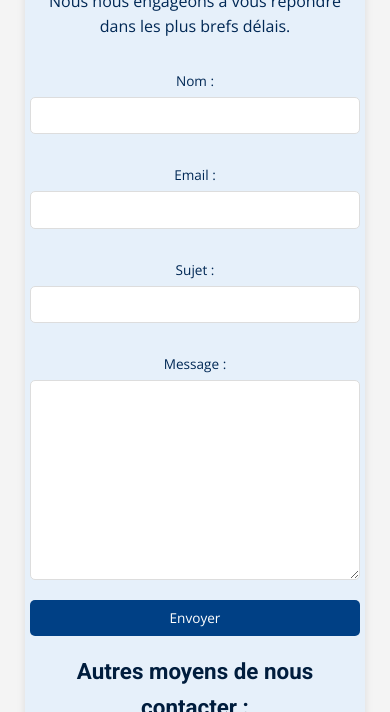
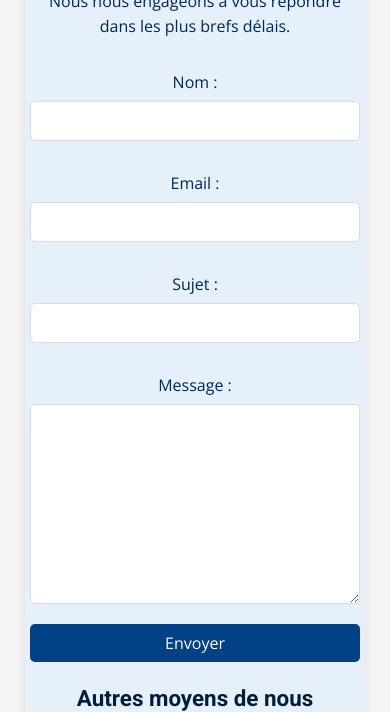
Before and after one commit to Nox57/website, a React (Create React App) app: page /contact in a window 390 px wide. Shown: the part 392-1104 px from the top of the page. Built offline with nearby package versions, Linux system fonts and the light colour scheme.

Commit message:
Contact update + CSS

```diff
--- a/package.json
+++ b/package.json
@@ -3,6 +3,7 @@
   "version": "0.1.0",
   "private": true,
   "dependencies": {
+    "@emailjs/browser": "^4.4.1",
     "@testing-library/jest-dom": "^5.14.1",
     "@testing-library/react": "^13.0.0",
     "@testing-library/user-event": "^13.2.1",
--- a/src/components/HeroSection/HeroSection.css
+++ b/src/components/HeroSection/HeroSection.css
@@ -64,7 +64,7 @@
 
 @media (max-width: 992px) {
     .heroTitle {
-        font-size: 2rem;
+        font-size: 1.8rem;
     }
 
     .heroText {
@@ -108,11 +108,11 @@
     }
 
     .heroText {
-        font-size: 0.8rem;
+        font-size: 1rem;
     }
 
     .heroLink {
         padding: 0.6rem 1.2rem;
-        font-size: 0.8rem;
+        font-size: 1rem;
     }
 }
--- a/src/components/ServiceCard/ServiceCard.css
+++ b/src/components/ServiceCard/ServiceCard.css
@@ -106,6 +106,6 @@
     }
 
     .serviceCard p {
-        font-size: 0.8rem;
+        font-size: 0.9rem;
     }
 }
--- a/src/components/ServicesSection/ServicesSection.css
+++ b/src/components/ServicesSection/ServicesSection.css
@@ -56,7 +56,7 @@
     }
 
     .servicesSection p {
-        font-size: 0.9rem;
+        font-size: 1rem;
     }
 
     .react-multi-carousel-arrow--left {
@@ -79,7 +79,7 @@
     }
 
     .servicesSection p {
-        font-size: 0.9rem;
+        font-size: 1rem;
     }
 
     .react-multi-carousel-arrow--left {
@@ -102,7 +102,7 @@
     }
 
     .servicesSection p {
-        font-size: 0.8rem;
+        font-size: 1rem;
     }
 
     .react-multi-carousel-arrow--left {
--- a/src/pages/Contact/Contact.css
+++ b/src/pages/Contact/Contact.css
@@ -106,17 +106,17 @@
     }
 
     .contactForm label {
-        font-size: 0.95em;
+        font-size: 1rem;
     }
 
     .contactForm input[type='text'],
     .contactForm input[type='email'],
     .contactForm textarea {
-        font-size: 0.95em;
+        font-size: 1rem;
     }
 
     .contactForm button {
-        font-size: 0.95em;
+        font-size: 1rem;
     }
 }
 
@@ -131,17 +131,17 @@
     }
 
     .contactForm label {
-        font-size: 0.9em;
+        font-size: 1rem;
     }
 
     .contactForm input[type='text'],
     .contactForm input[type='email'],
     .contactForm textarea {
-        font-size: 0.9em;
+        font-size: 1rem;
     }
 
     .contactForm button {
-        font-size: 0.9em;
+        font-size: 1rem;
     }
 }
 
@@ -156,16 +156,16 @@
     }
 
     .contactForm label {
-        font-size: 0.85em;
+        font-size: 1rem;
     }
 
     .contactForm input[type='text'],
     .contactForm input[type='email'],
     .contactForm textarea {
-        font-size: 0.85em;
+        font-size: 1rem;
     }
 
     .contactForm button {
-        font-size: 0.85em;
+        font-size: 1rem;
     }
 }
--- a/src/pages/Contact/Contact.jsx
+++ b/src/pages/Contact/Contact.jsx
@@ -1,14 +1,17 @@
-import React, { useState } from 'react'
+import React, { useState, useRef } from 'react'
 import { Helmet } from 'react-helmet-async'
+import emailjs from '@emailjs/browser'
 import './Contact.css'
 
 const Contact = () => {
+    const form = useRef()
     const [formData, setFormData] = useState({
-        name: '',
-        email: '',
+        user_name: '',
+        user_email: '',
         subject: '',
         message: '',
     })
+    const [messageSent, setMessageSent] = useState(false)
 
     const handleChange = (e) => {
         const { name, value } = e.target
@@ -20,10 +23,16 @@ const Contact = () => {
 
     const handleSubmit = (e) => {
         e.preventDefault()
-        // Ici, vous traiteriez les données du formulaire, par exemple en envoyant un email.
-        console.log(formData)
-        alert('Message envoyé ! Nous vous contacterons bientôt.')
-        // Réinitialiser le formulaire ou gérer l'état de soumission ici.
+        emailjs
+            .sendForm('service_1ejg2vd', 'template_n31vxdo', form.current, 'ZNlia65__OlXd1K0W')
+            .then(
+                (result) => {
+                    setMessageSent(true)
+                },
+                (error) => {
+                    alert('Il y a eu un problème avec votre envoi. Veuillez réessayer.')
+                }
+            )
     }
 
     return (
@@ -32,19 +41,15 @@ const Contact = () => {
                 <title>Contact | Metz-Sud Informatique</title>
                 <meta
                     name="description"
-                    content="Contactez Metz-Sud Informatique pour des questions ou un devis. Remplissez le formulaire ou utilisez nos informations de contact pour nous joindre directement."
+                    content="Contactez Metz-Sud Informatique pour des questions ou un devis personnalisé. Remplissez le formulaire ou utilisez nos coordonnées pour nous contacter directement."
                 />
                 <meta property="og:title" content="Contact | Metz-Sud Informatique" />
                 <meta
                     property="og:description"
-                    content="Contactez Metz-Sud Informatique pour des questions ou un devis. Remplissez le formulaire ou utilisez nos informations de contact pour nous joindre directement."
+                    content="Contactez Metz-Sud Informatique pour des questions ou un devis personnalisé. Remplissez le formulaire ou utilisez nos coordonnées pour nous contacter directement."
                 />
                 <meta property="og:url" content="https://www.metz-sud-informatique.com/contact" />
                 <meta property="og:type" content="website" />
-                {/* <meta
-                    property="og:image"
-                    content="https://www.votre-site.com/path-to-your-image.jpg"
-                /> */}
                 <link rel="canonical" href="https://www.metz-sud-informatique.com/contact" />
             </Helmet>
             <div className="contactContainer">
@@ -56,23 +61,31 @@ const Contact = () => {
                 </p>
                 <p>Nous nous engageons à vous répondre dans les plus brefs délais.</p>
                 <div className="contactForm">
-                    <form onSubmit={handleSubmit}>
-                        <label htmlFor="name">Nom :</label>
+                    {messageSent ? (
+                        <p>
+                            <strong>
+                                Merci pour votre message ! Nous vous recontacterons dans les plus
+                                brefs délais.
+                            </strong>
+                        </p>
+                    ) : (
+                        <form ref={form} onSubmit={handleSubmit}>
+                            <label htmlFor="user_name">Nom :</label>
                             <input
                                 type="text"
-                            id="name"
-                            name="name"
-                            value={formData.name}
+                                id="user_name"
+                                name="user_name"
+                                value={formData.user_name}
                                 onChange={handleChange}
                                 required
                             />
 
-                        <label htmlFor="email">Email :</label>
+                            <label htmlFor="user_email">Email :</label>
                             <input
                                 type="email"
-                            id="email"
-                            name="email"
-                            value={formData.email}
+                                id="user_email"
+                                name="user_email"
+                                value={formData.user_email}
                                 onChange={handleChange}
                                 required
                             />
@@ -98,6 +111,7 @@ const Contact = () => {
 
                             <button type="submit">Envoyer</button>
                         </form>
+                    )}
                 </div>
 
                 <div className="directContact">
```
Also changed, not shown: 1 other file (tests, documents, lock files or other folders). Lines whose indentation alone changed are shown as unchanged.
